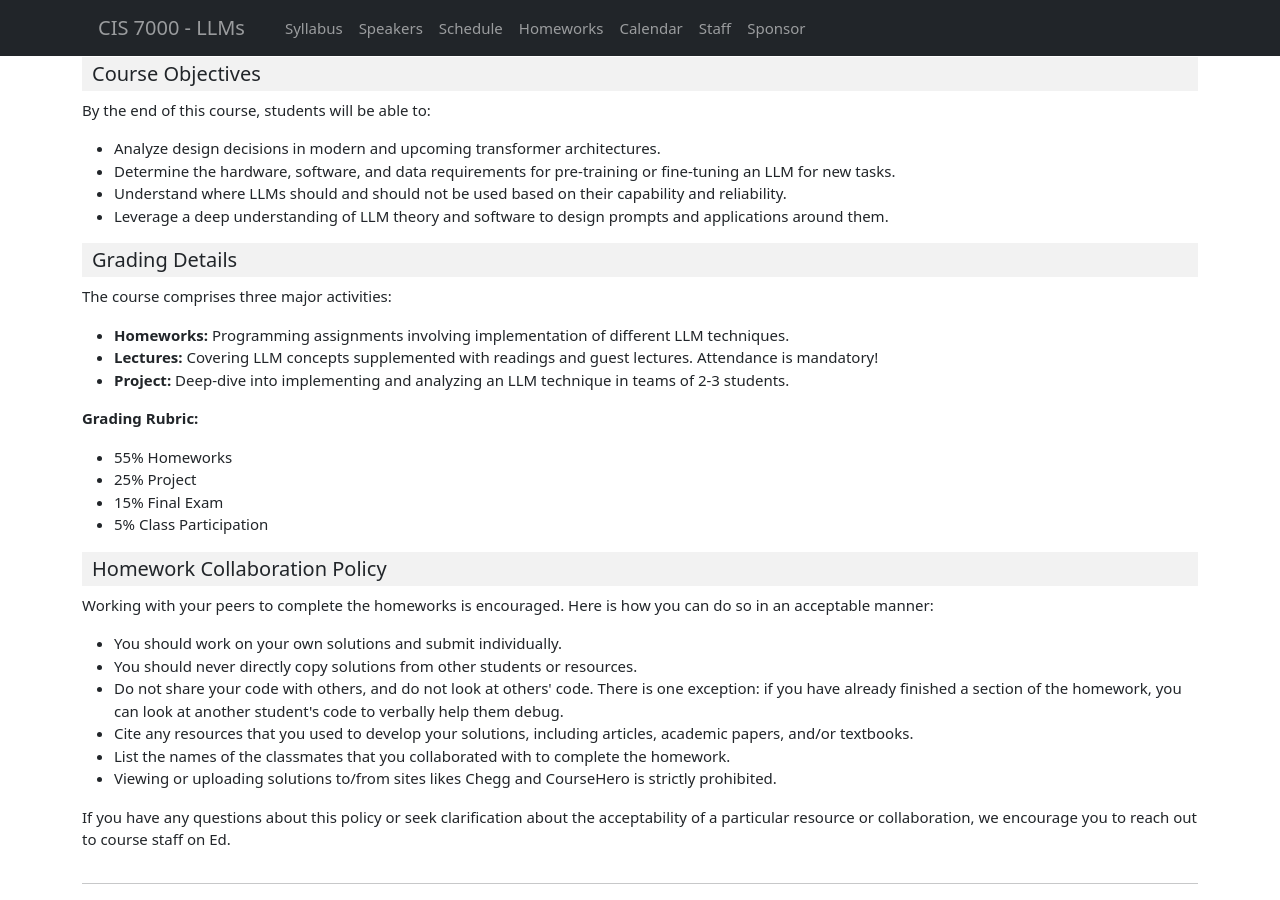
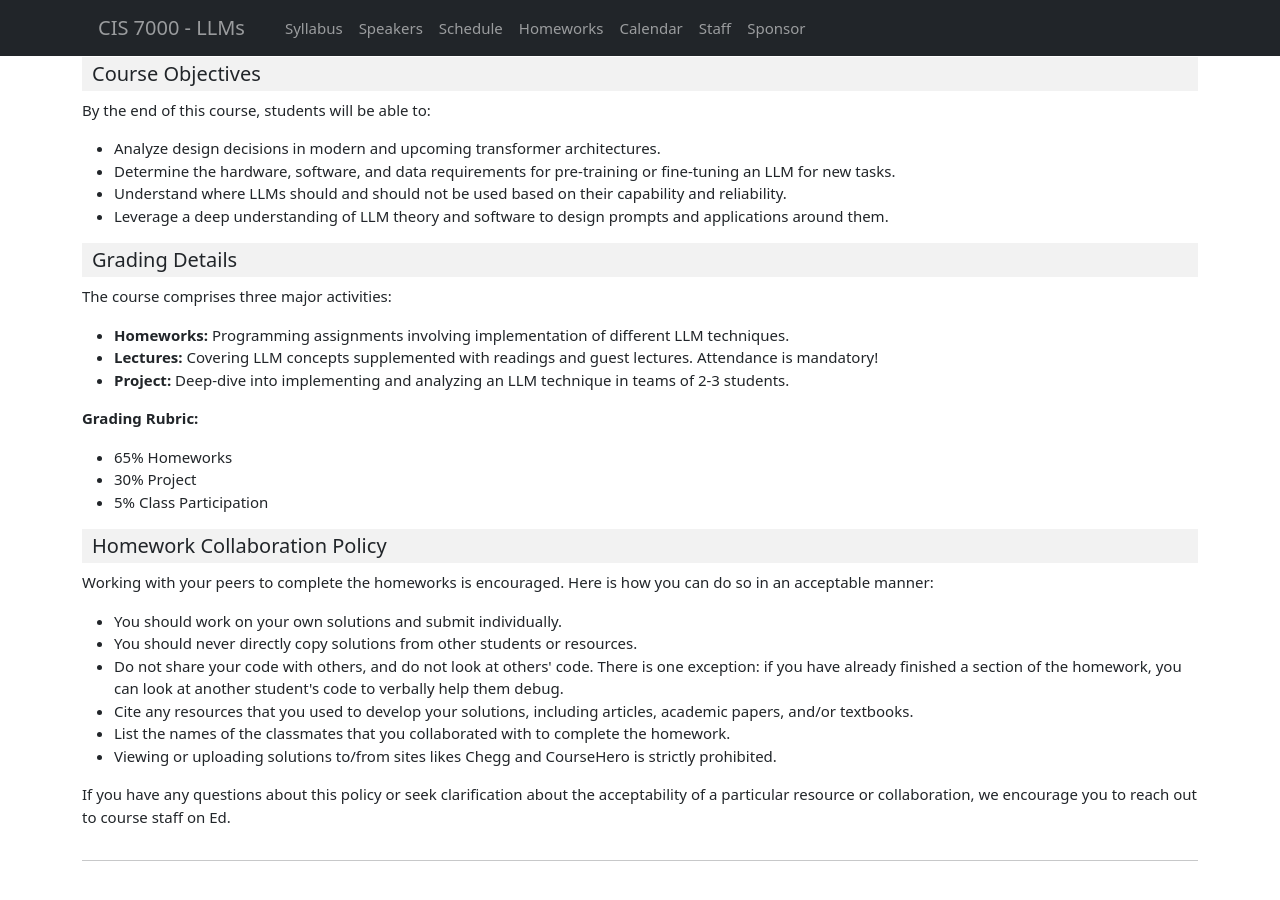
Before and after one commit to llm-class/llm-class.github.io, a Jekyll site: the page built from syllabus.html, in a window 1280 px wide and 900 px high, scrolled down 964 px. Built offline with Jekyll 4.4.1, drawn with Linux system fonts in a browser that asks for light colours; after the commit the page ends 1841 px from its top, so only the background shows below that.

Commit message:
adjusted syllabus

```diff
--- a/syllabus.html
+++ b/syllabus.html
@@ -79,9 +79,8 @@ layout: default
   </ul>
   <p><strong>Grading Rubric:</strong></p>
   <ul>
-    <li>55% Homeworks</li>
-    <li>25% Project</li>
-    <li>15% Final Exam</li>
+    <li>65% Homeworks</li>
+    <li>30% Project</li>
     <li>5% Class Participation</li>
   </ul>
 
```
